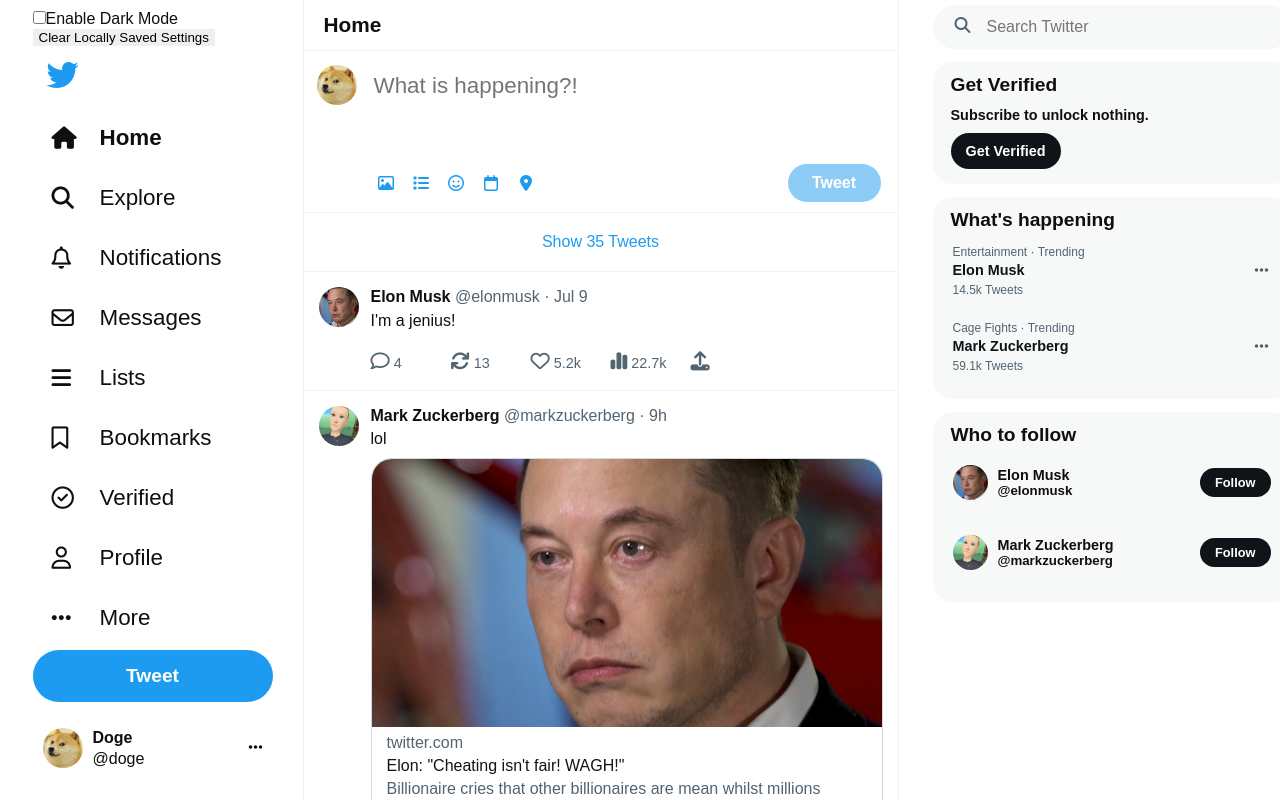
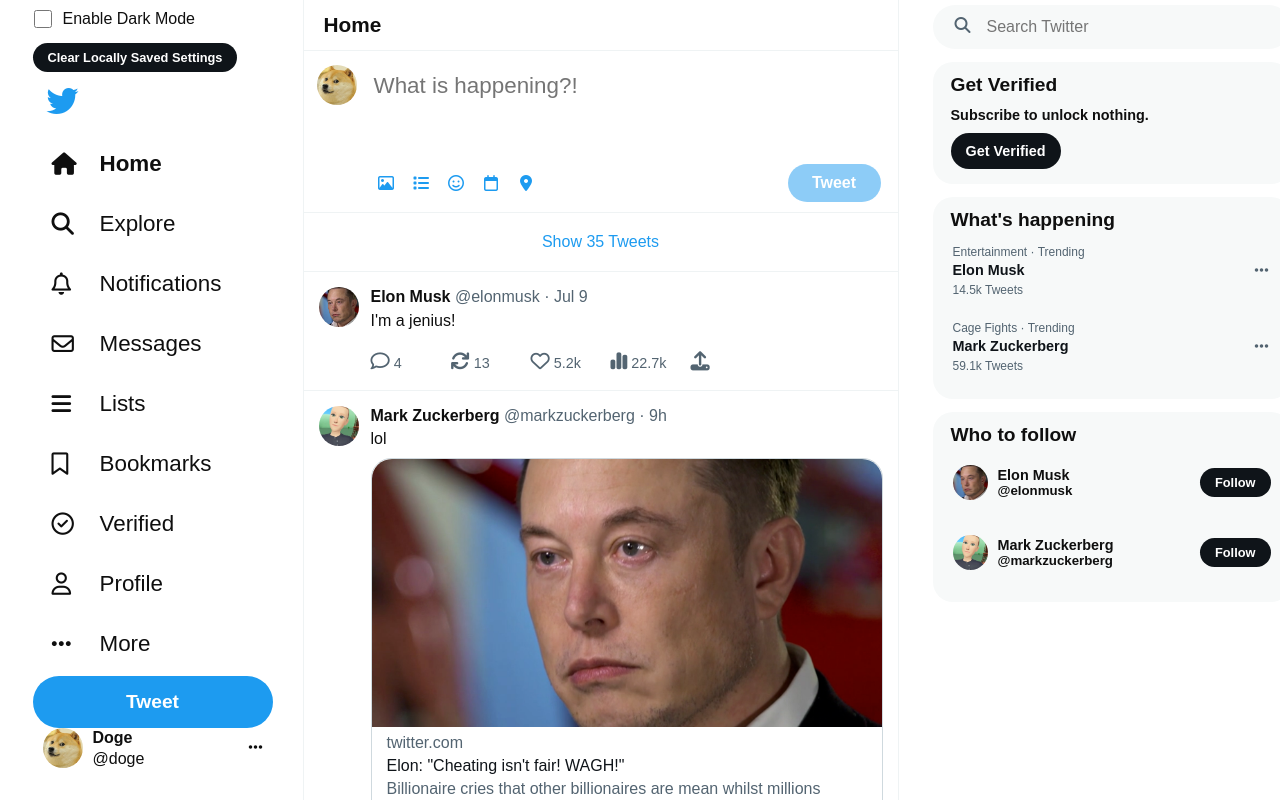
Before and after one commit to zainabch123/react-context-api, a React (Vite) app: page / in a window 1280 px wide. Shown: the top 800 px of the page. Built offline with nearby package versions, Linux system fonts and the light colour scheme.

Commit message:
Add styles for dark mode settings

```diff
--- a/src/components/Header.jsx
+++ b/src/components/Header.jsx
@@ -14,12 +14,12 @@
     return (
         <header className={theme}>
             <div>
-                <div>
+                <div className="dark-mode-container">
                     <input id="darkMode" type="checkbox" checked={theme === 'dark'} onChange={handleCheckChange}></input>
                     <label htmlFor="darkMode">Enable Dark Mode</label>
                 </div>
                 <div>
-                    <button onClick={handleButtonClick}>Clear Locally Saved Settings</button>
+                    <button className="clear-settings-btn" onClick={handleButtonClick}>Clear Locally Saved Settings</button>
                 </div>
             </div>
             <div className="logo">
--- a/src/index.css
+++ b/src/index.css
@@ -48,6 +48,13 @@
     padding: 10px 5px;
     position: fixed;
     height: 100vh;
+}
+
+.dark-mode-container {
+    display: grid;
+    grid-template-columns: 20px 1fr;
+    column-gap: 10px;
+    margin-bottom: 15px;
 }
 
 .logo {
@@ -401,7 +408,8 @@
     transition: 200ms;
 }
 
-.follow-btn {
+.follow-btn,
+.clear-settings-btn {
     background-color: var(--black-btn);
     color: white;
     padding: 7px 15px;
@@ -411,11 +419,13 @@
     transition: 200ms;
 }
 
-.follow-btn:hover {
+.follow-btn:hover,
+.clear-settings-btn:hover {
     background-color: var(--black-btn-hover);
 }
 
-.dark .follow-btn:hover {
+.dark .follow-btn:hover,
+.dark .clear-settings-btn:hover {
     background-color: var(--primary-darker);
 }
 
```
